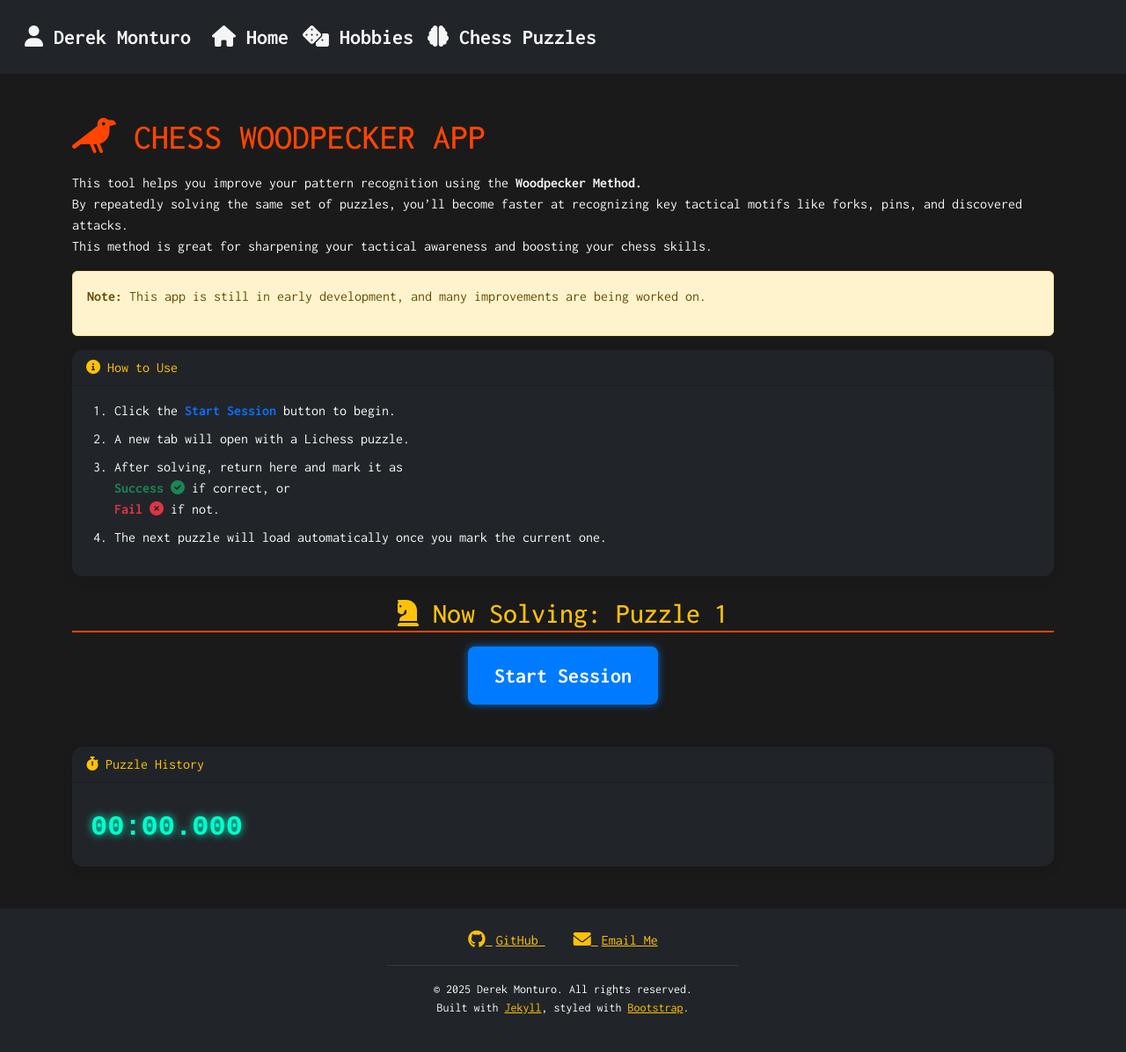
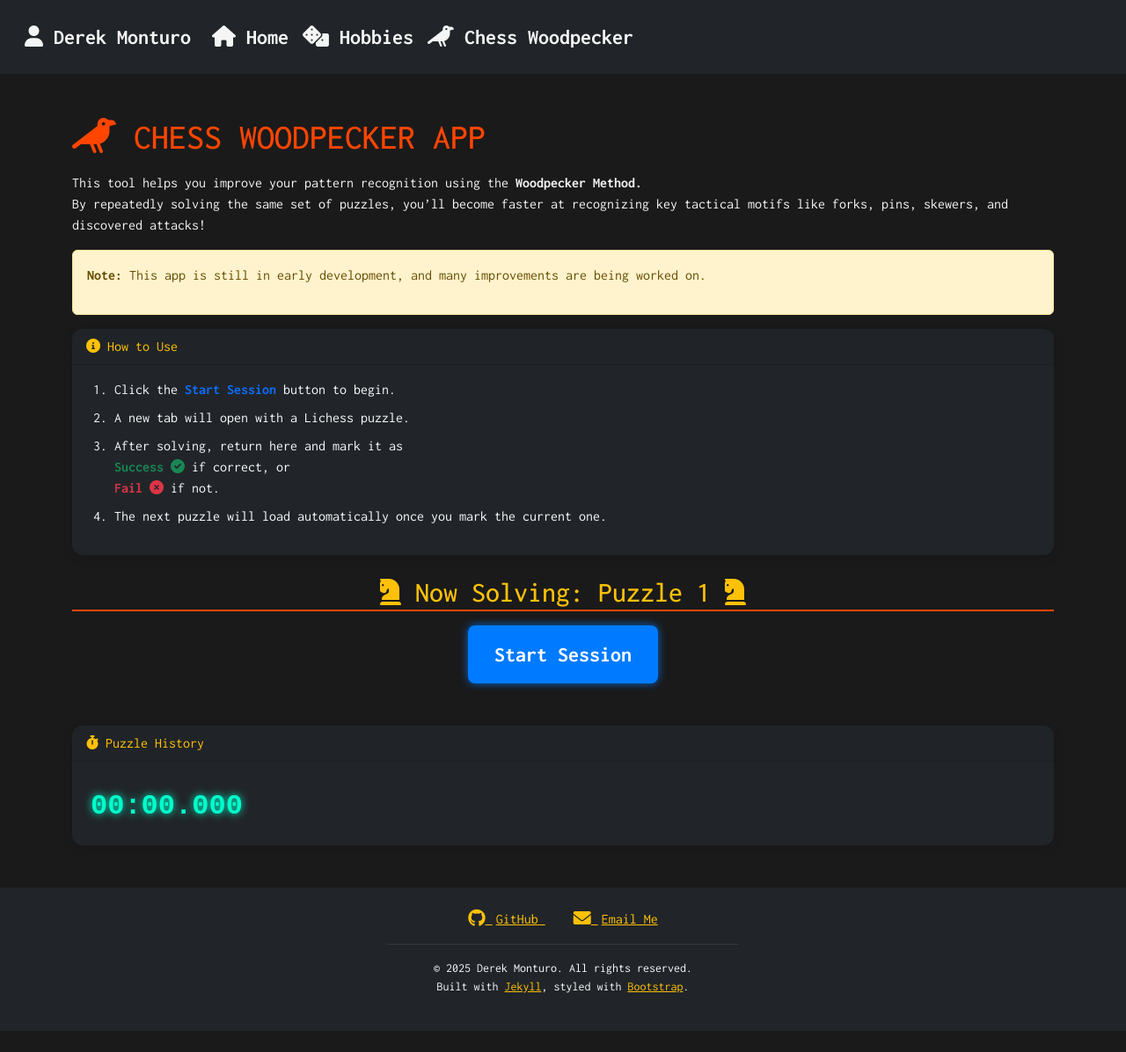
Before and after one commit to drmDev/drmDev.github.io, a Jekyll site: the page built from puzzles.md, in a window 1280 px wide. Shown: the whole page at 88% size. Built offline with Jekyll 4.4.1, drawn with Linux system fonts in a browser that asks for light colours; after the commit the page ends 1172 px from its top, so only the background shows below that.

Commit message:
more style

```diff
--- a/_includes/navbar.html
+++ b/_includes/navbar.html
@@ -20,7 +20,7 @@
                 </li>
 								<li class="nav-item">
 										<a class="nav-link" href="{{ "/puzzles" | relative_url }}" id="nav-puzzles">
-												<i class="fas fa-brain"></i> Chess Puzzles
+												<i class="fas fa-crow"></i> Chess Woodpecker
 										</a>
 								</li>
             </ul>
--- a/puzzles.md
+++ b/puzzles.md
@@ -7,8 +7,7 @@ permalink: /puzzles/
 <h1><i class="fa-solid fa-crow"></i> Chess Woodpecker App</h1>
 
 {{ "This tool helps you improve your pattern recognition using the **Woodpecker Method.**
-By repeatedly solving the same set of puzzles, you'll become faster at recognizing key tactical motifs like forks, pins, and discovered attacks.
-This method is great for sharpening your tactical awareness and boosting your chess skills." | markdownify }}
+By repeatedly solving the same set of puzzles, you'll become faster at recognizing key tactical motifs like forks, pins, skewers, and discovered attacks!" | markdownify }}
 
 <div class="alert alert-warning" role="alert">
     {{ "**Note:** This app is still in early development, and many improvements are being worked on." | markdownify }}
@@ -31,7 +30,7 @@ This method is great for sharpening your tactical awareness and boosting your ch
 </div>
 
 <div id="puzzle-container" class="text-center">
-    <h2 class="text-warning"><i class="fas fa-chess-knight"></i> Now Solving: <span id="puzzleTitle">Puzzle 1</span></h2>
+    <h2 class="text-warning"><i class="fas fa-chess-knight"></i> Now Solving: <span id="puzzleTitle">Puzzle 1</span> <i class="fas fa-chess-knight"></i></h2>
 
     <button id="startPuzzle" class="btn btn-primary">
         Start Session
```
